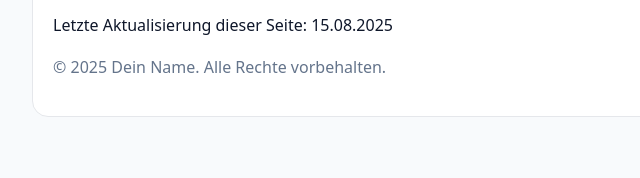
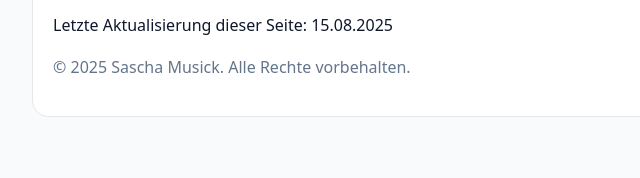
Before and after one commit to musickmedia/phase-mate-support, a plain HTML site: page index.html in a window 1280 px wide. Shown: the part 1215-1393 px from the top of the page, 174-814 px from the left. Drawn offline with Linux system fonts and the light colour scheme.

Commit message:
Update index.html

```diff
--- a/index.html
+++ b/index.html
@@ -79,7 +79,7 @@
       <h2>Version & Rechtliches</h2>
       <p>App: PhaseMate • Plattform: iOS</p>
       <p>Letzte Aktualisierung dieser Seite: <time datetime="2025-08-15">15.08.2025</time></p>
-      <p class="muted">© <span id="year"></span> Dein Name. Alle Rechte vorbehalten.</p>
+      <p class="muted">© <span id="year"></span> Sascha Musick. Alle Rechte vorbehalten.</p>
     </section>
   </main>
 
```
